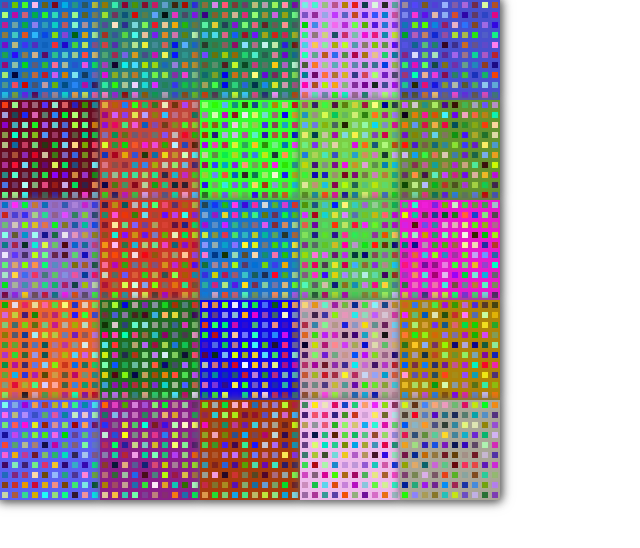
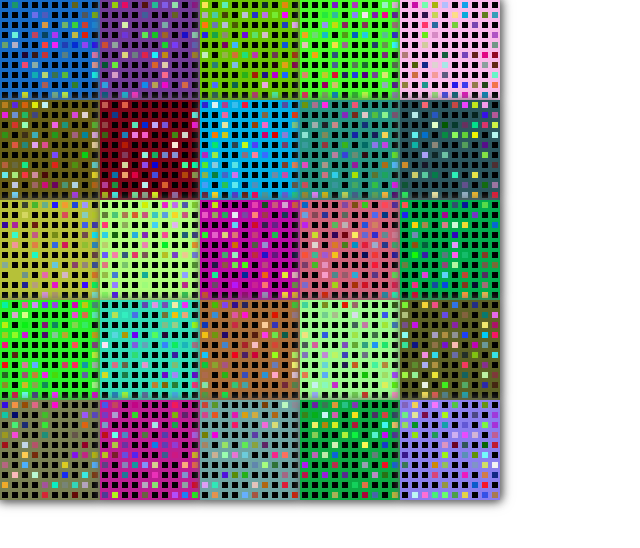
Before and after one commit to just2jays/pixel-places, a React (Create React App) app: page / in a window 1280 px wide. Shown: the top 548 px of the page, without its empty margins (0-640 px from the left). Built offline with nearby package versions, Linux system fonts and the light colour scheme.

Commit message:
House lights toggle

```diff
--- a/src/House.js
+++ b/src/House.js
@@ -2,8 +2,25 @@ import React, { Component } from 'react';
 import './App.css';
 
 class House extends Component {
+  constructor(props){
+    super(props);
+    this.state = {
+      lightsOn: Math.random() >= 0.5,
+      lightColor: this.generateColor()
+    };
+
+    // bindings
+    this.toggleLights = this.toggleLights.bind(this);
+  }
+
   generateColor() {
-      return '#' +  Math.random().toString(16).substr(-6);
+    return '#' + Math.random().toString(16).substr(-6);
+  }
+
+  toggleLights() {
+    this.setState({
+      lightsOn: !this.state.lightsOn
+    })
   }
 
   render() {
@@ -12,11 +29,15 @@ class House extends Component {
       width: 6,
       display: "inline-block",
       margin: 2,
-          backgroundColor: this.generateColor()
+      backgroundColor: this.state.lightsOn ? this.state.lightColor : '#000'
     }
 
     return(
-          <div style={squareStyle} className="house"></div>
+      <div
+        className={`house`}
+        style={squareStyle}
+        onClick={this.toggleLights}
+      />
     );
   }
 }
--- a/src/Neighborhood.js
+++ b/src/Neighborhood.js
@@ -20,7 +20,7 @@ class Neighborhood extends Component {
 
     var homes = [];
     for (var i = 0; i < 100; i++) {
-          homes.push(<House key={i}></House>);
+      homes.push(<House key={i} />);
     }
 
     return(
```
Also changed, not shown: package.json (line endings or trailing spaces), 2 other files (tests, documents, lock files or other folders). Lines whose indentation alone changed are shown as unchanged.
